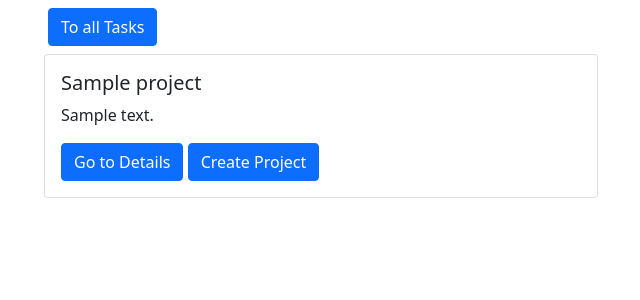
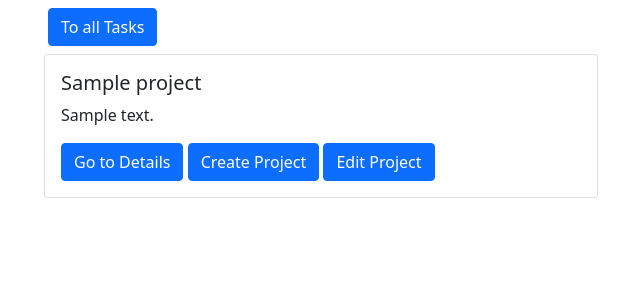
Before and after one commit to Nooruzbai/python_group_9_homework_54_Ibraimov_Nooruzbay, a Django app: page / in a window 1280 px wide. Shown: the part 56-356 px from the top of the page, without its empty margins (34-674 px from the left). Run offline with Django 4.2, Linux system fonts and the light colour scheme; tables that the repository leaves empty hold one stand-in row (values such as "Sample post"); some libraries are stand-ins or nearby versions.

Commit message:
Added ProjectUpdateView Function

```diff
--- a/source/tracker/forms.py
+++ b/source/tracker/forms.py
@@ -52,7 +52,6 @@ class TaskForm(forms.ModelForm):
         return self.cleaned_data.get('description')
 
 
-
 class SearchForm(forms.Form):
     search = forms.CharField(max_length=30, required=False, label="Search")
 
--- a/source/tracker/templates/project/project_index.html
+++ b/source/tracker/templates/project/project_index.html
@@ -15,6 +15,7 @@
         <p class="card-text">{{ project.description }}</p>
         <a href="{% url "project_detail_view" project.pk %}" class="btn btn-primary">Go to Details</a>
           <a href="{% url "project_create_view" %}" class="btn btn-primary">Create Project</a>
+          <a href="{% url "project_update_view" project.pk %}" class="btn btn-primary">Edit Project</a>
       </div>
     </div>
   </div>
--- a/source/tracker/templates/task/task_delete.html
+++ b/source/tracker/templates/task/task_delete.html
@@ -6,7 +6,7 @@
             <div class="">
               <form action="{% url "task_delete_view" task.pk %}" method="POST">
                 {% csrf_token %}
-                    <h2>Do you really want to delete the product {{ product }}</h2>
+                    <h2>Do you really want to delete the {{ product }}</h2>
                     <input type="submit" class="btn btn-primary btn-sm col-1" value="Да">
                 </form>
             </div>
--- a/source/tracker/urls.py
+++ b/source/tracker/urls.py
@@ -1,16 +1,17 @@
 from django.urls import path
 from tracker.views import TaskView, TaskDeleteView, ProjectDetailView, ProjectCreateView, \
-    TaskEditView, TaskListView, ProjectTaskCreateView, TaskCreate
+    TaskEditView, TaskListView, ProjectTaskCreateView, TaskCreate, ProjectUpdateView
 from tracker.views import ProjectListView
 
 urlpatterns = [
     path('', ProjectListView.as_view(), name='project_list_view'),
     path('projects/<int:pk>', ProjectDetailView.as_view(), name='project_detail_view'),
     path('project/create', ProjectCreateView.as_view(), name='project_create_view'),
+    path('project/<int:pk>/task/create', ProjectTaskCreateView.as_view(), name='project_task_create_view'),
     path('task/details/<int:pk>', TaskView.as_view(), name='task_view'),
-    path('project/<int:pk>/task/create', ProjectTaskCreateView.as_view(), name='project_task_create_view'),
     path('task/delete/<int:pk>', TaskDeleteView.as_view(), name='task_delete_view'),
     path('task/edit/<int:pk>', TaskEditView.as_view(), name='task_edit_view'),
     path('tasks/', TaskListView.as_view(), name="task_list_view"),
     path('tasks/create', TaskCreate.as_view(), name="task_create_view"),
+    path('task/<int:pk>/project/update', ProjectUpdateView.as_view(), name='project_update_view')
 ]
--- a/source/tracker/views/project.py
+++ b/source/tracker/views/project.py
@@ -1,6 +1,6 @@
 from django.shortcuts import render, get_object_or_404, redirect
-from django.urls import reverse
-from django.views.generic import ListView, CreateView, DetailView, UpdateView
+from django.urls import reverse, reverse_lazy
+from django.views.generic import ListView, CreateView, DetailView, UpdateView, DeleteView
 from django.db.models import Q
 from tracker.forms import ProjectForm
 from tracker.models import Project
@@ -17,8 +17,10 @@ class ProjectDetailView(DetailView):
     model = Project
 
     def get_context_data(self, **kwargs):
-        context = super(ProjectDetailView, self).get_context_data(**kwargs)
+        context = super().get_context_data(**kwargs)
+        tasks = self.get_object()
         tasks = self.get_object().tasks.order_by('-date_created')
+        print(tasks)
         context['tasks'] = tasks
         return context
 
@@ -29,3 +31,20 @@ class ProjectCreateView(CreateView):
 
     def get_success_url(self):
         return reverse('project_detail_view', kwargs={'pk': self.object.pk})
+
+
+class ProjectUpdateView(UpdateView):
+    model = Project
+    template_name = 'project/project_update.html'
+    form_class = ProjectForm
+    context_object_name = 'project'
+
+    def get_success_url(self):
+        return reverse('project_detail_view', kwargs={'pk': self.object.pk})
+
+
+class ProjectDeleteView(DeleteView):
+    template_name = 'project/project_delete.html'
+    model = Project
+    context_object_name = 'project'
+    success_url = reverse_lazy('project_list_view')
--- a/source/tracker/views/tasks.py
+++ b/source/tracker/views/tasks.py
@@ -100,6 +100,7 @@ class TaskCreate(CreateView):
 
 
 class TaskDeleteView(View):
+
     def get(self, request, *args, **kwargs):
         task = get_object_or_404(Task, pk=kwargs['pk'])
         return render(request, 'task/task_delete.html', {'task': task})
```
Also changed, not shown: source/tracker/templates/project/project_update.html (added, +17 -0 lines), source/tracker/templates/project/project_delete.html (added).
